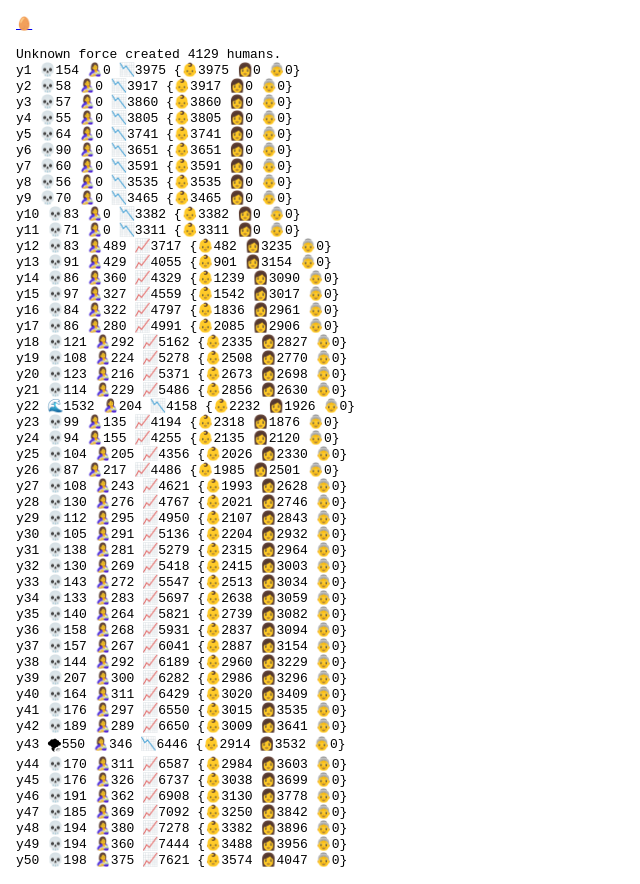
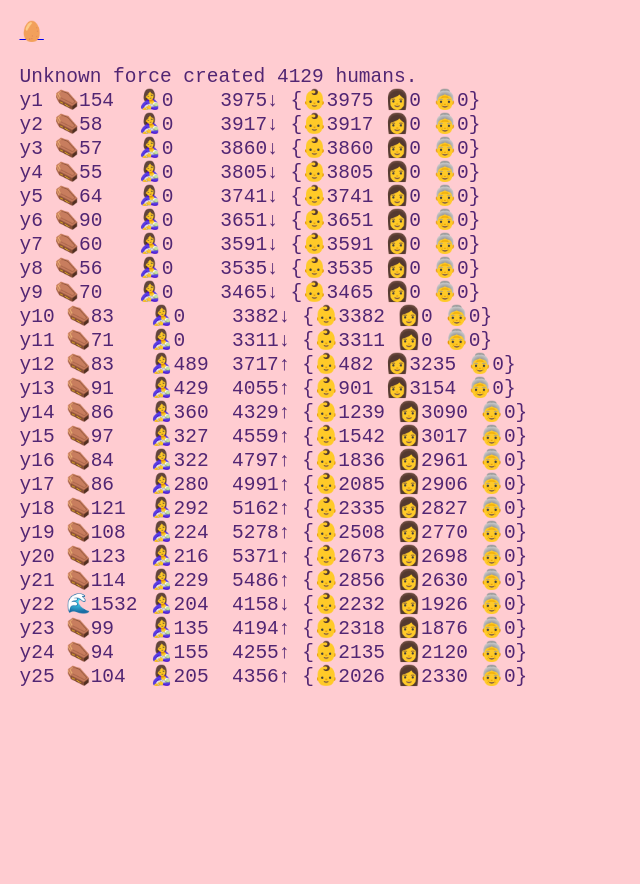
Before and after one commit to smutnyleszek/humansjs, a website built with Parcel: page src/index.html in a window 1280 px wide. Shown: the whole page, without its empty margins (0-640 px from the left). After the commit the page ends 800 px from the top, so only its background shows below. Built offline with nearby package versions, Linux system fonts and the light colour scheme.

Commit message:
make prettier

```diff
--- a/src/index.html
+++ b/src/index.html
@@ -31,10 +31,16 @@
     <script defer src="./index.ts"></script>
 
     <style media="screen">
+      html {
+        font-size: 150%;
+        font-family: monospace;
+        color: hsl(274, 50%, 30%);
+        background-color: hsl(354, 100%, 90%);
+      }
       body {
         white-space: pre;
-        font-family: monospace;
-        margin: 1rem;
+        margin: 0;
+        padding: 1rem;
       }
     </style>
   </head>
--- a/src/index.ts
+++ b/src/index.ts
@@ -1,6 +1,12 @@
 import { logger } from "./logger";
 import { Human } from "./human";
 import { generator } from "./generator";
+
+declare global {
+  interface String {
+    padEnd(maxLength: number, fillString?: string): string;
+  }
+}
 
 interface ICatastrophe {
   type: string;
@@ -11,7 +17,7 @@ class HumanExistence {
   // https://en.wikipedia.org/wiki/Minimum_viable_population
   private static readonly initialPopulation: number = 4129;
   private static readonly targetPopulation: number = 100000;
-  private static readonly yearTime: number = 0.1 * 1000; // seconds
+  private static readonly yearTime: number = 0.2 * 1000; // seconds
 
   private static readonly catastrophes: ICatastrophe[] = [
     { type: "🤢", killPercentage: 40 },
@@ -73,20 +79,20 @@ class HumanExistence {
 
     // births and deaths
     if (catastrophe === null) {
-      messageParts.push(`💀${deadCount}`);
+      messageParts.push(`⚰️${deadCount}`.padEnd(6));
     } else {
-      messageParts.push(`${catastrophe.type}${deadCount}`);
+      messageParts.push(`${catastrophe.type}${deadCount}`.padEnd(6));
     }
 
-    messageParts.push(`🤱${bornCount}`);
+    messageParts.push(`🤱${bornCount}`.padEnd(6));
 
     // current population
     if (deadCount > bornCount) {
-      messageParts.push(`📉${this.humans.length}`);
+      messageParts.push(`${this.humans.length}↓`);
     } else if (bornCount > deadCount) {
-      messageParts.push(`📈${this.humans.length}`);
+      messageParts.push(`${this.humans.length}↑`);
     } else {
-      messageParts.push(`⚖️${this.humans.length}`);
+      messageParts.push(`${this.humans.length}–`);
     }
 
     const babyCount = this.getBabyCount();
```
